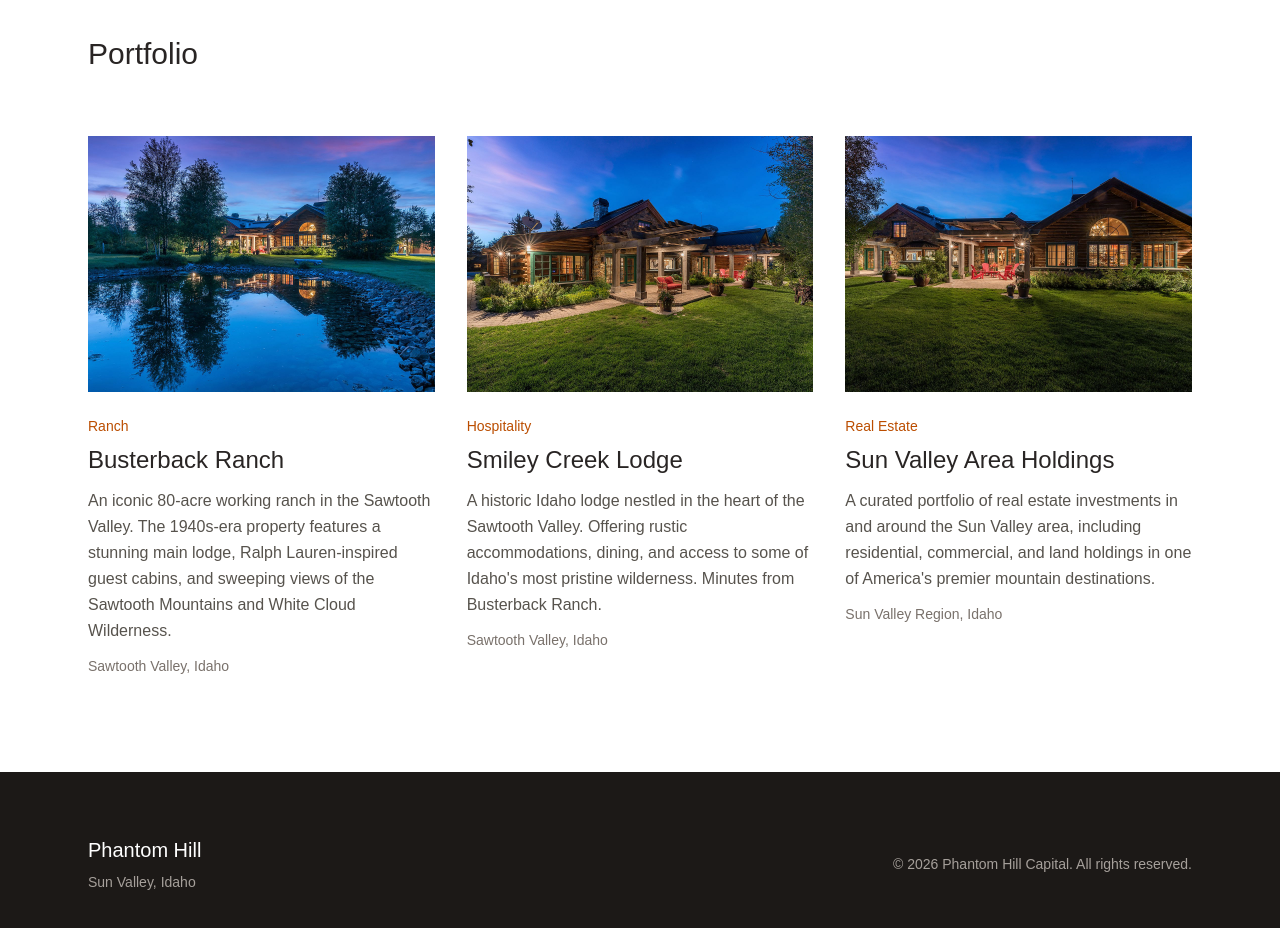
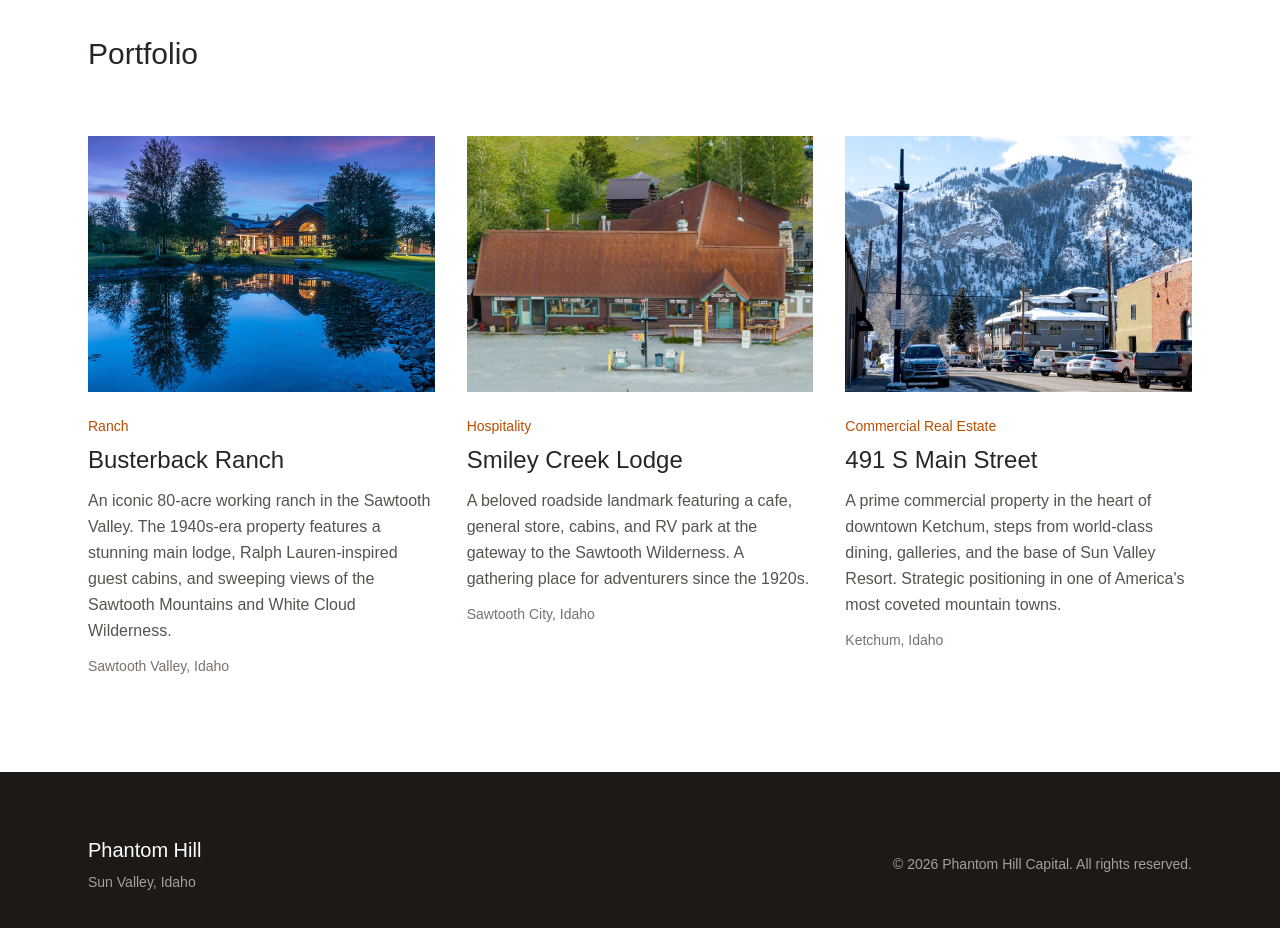
Before and after one commit to jarvis-outlier/phantom-hill-21cb5, a Next.js app: page / in a window 1280 px wide. Shown: the part 1200-2128 px from the top of the page. Built offline with nearby package versions, Linux system fonts and the light colour scheme.

Commit message:
Update with Smiley Creek (David's photo) and downtown Ketchum images

```diff
--- a/src/app/page.tsx
+++ b/src/app/page.tsx
@@ -10,17 +10,17 @@ const properties = [
   },
   {
     name: "Smiley Creek Lodge",
-    description: "A historic Idaho lodge nestled in the heart of the Sawtooth Valley. Offering rustic accommodations, dining, and access to some of Idaho's most pristine wilderness. Minutes from Busterback Ranch.",
-    location: "Sawtooth Valley, Idaho",
+    description: "A beloved roadside landmark featuring a cafe, general store, cabins, and RV park at the gateway to the Sawtooth Wilderness. A gathering place for adventurers since the 1920s.",
+    location: "Sawtooth City, Idaho",
     type: "Hospitality",
-    image: "/images/bust4.jpg",
+    image: "/images/smiley-creek.jpg",
   },
   {
-    name: "Sun Valley Area Holdings",
-    description: "A curated portfolio of real estate investments in and around the Sun Valley area, including residential, commercial, and land holdings in one of America's premier mountain destinations.",
-    location: "Sun Valley Region, Idaho",
-    type: "Real Estate",
-    image: "/images/bust5.jpg",
+    name: "491 S Main Street",
+    description: "A prime commercial property in the heart of downtown Ketchum, steps from world-class dining, galleries, and the base of Sun Valley Resort. Strategic positioning in one of America's most coveted mountain towns.",
+    location: "Ketchum, Idaho",
+    type: "Commercial Real Estate",
+    image: "/images/ketchum-downtown.jpg",
   },
 ];
 
```
Also changed, not shown: public/images/ketchum-downtown.jpg (added), public/images/smiley-creek.jpg (added).
